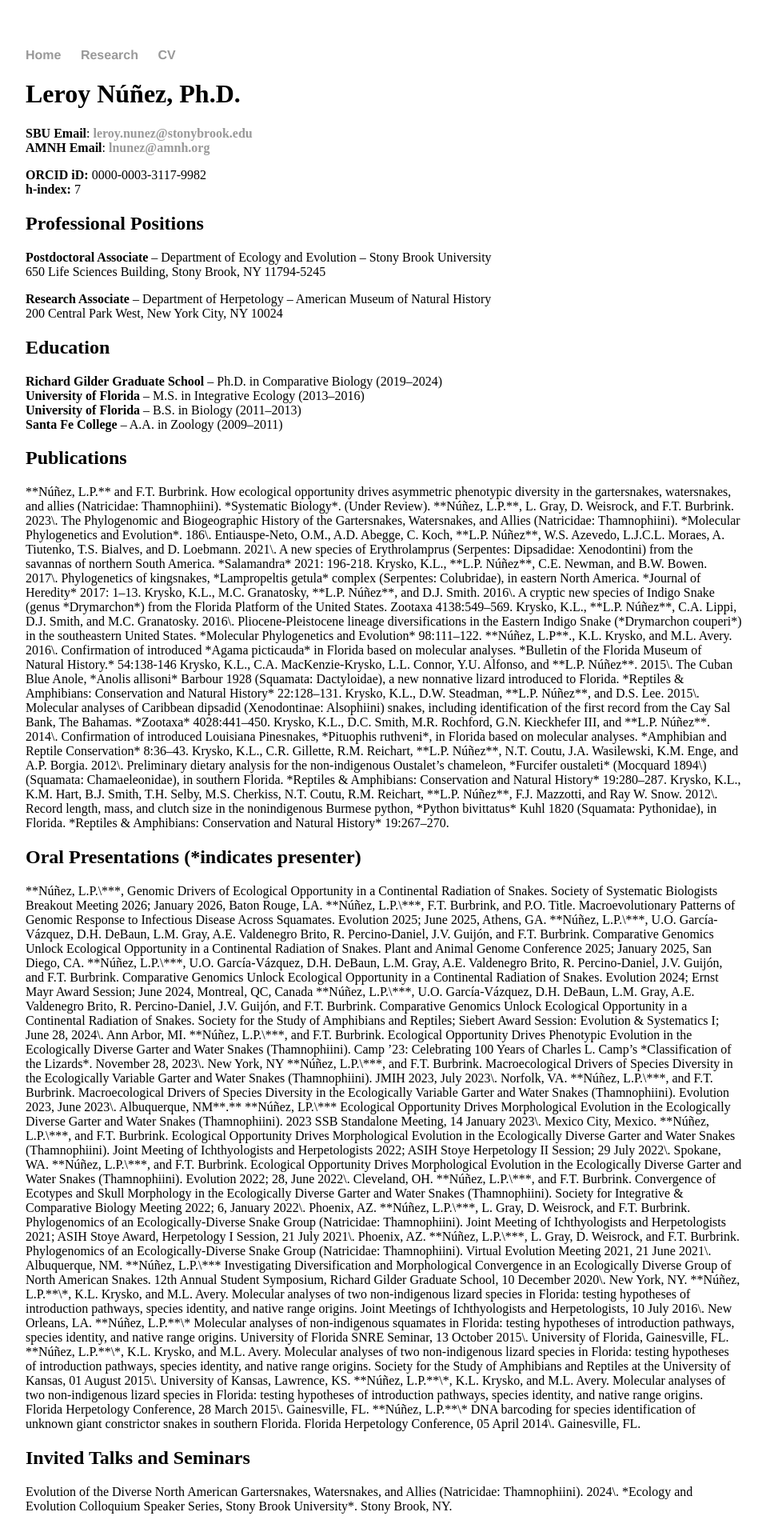
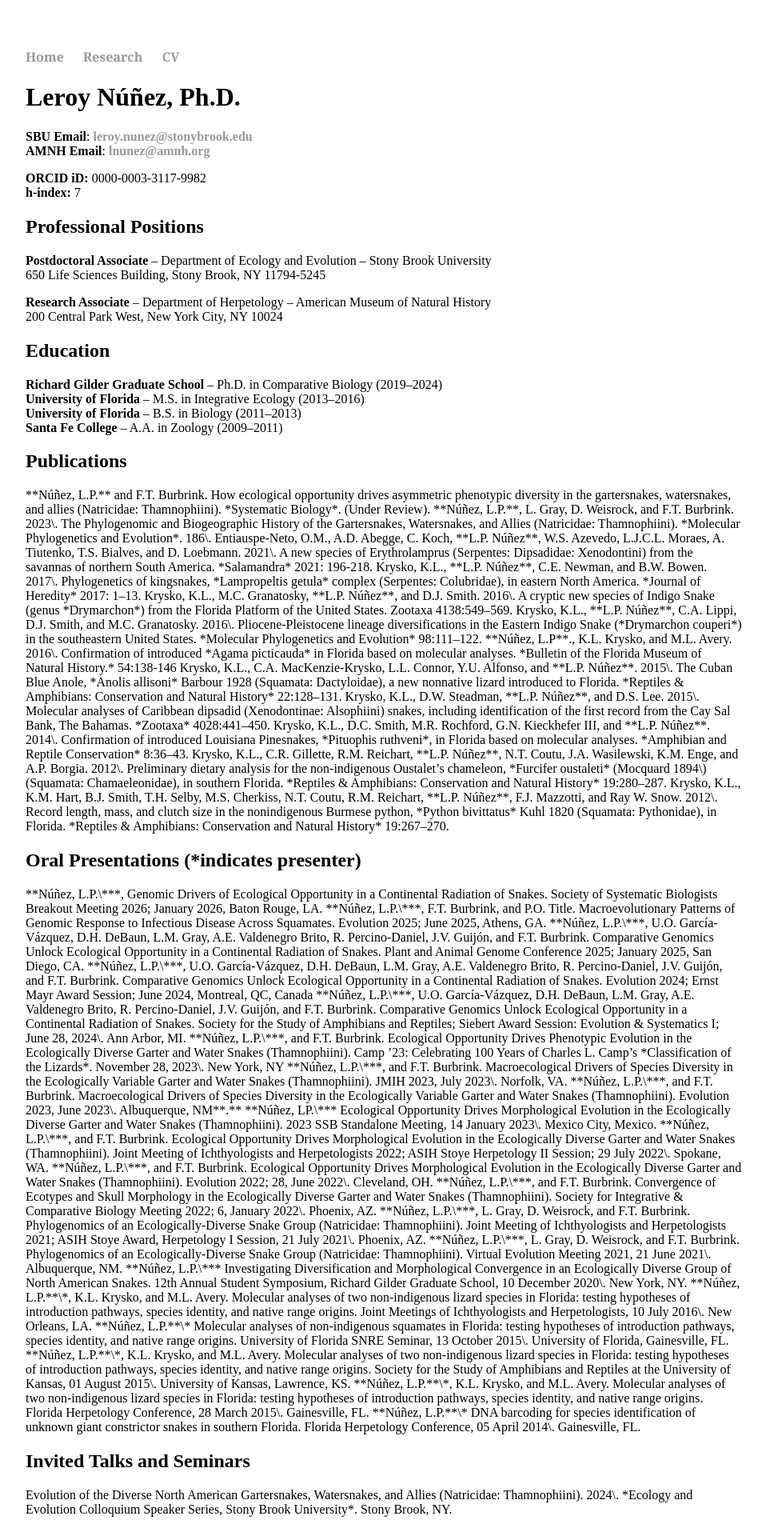
Before and after one commit to lpnunez/lpnunez.github.io, a Jekyll site: the page built from CV/index.md, in a window 1280 px wide. Shown: the top 1915 px of the page at 80% size, without its empty margins (160-1118 px from the left). Built offline with Jekyll 4.4.1, drawn with Linux system fonts in a browser that asks for light colours.

Commit message:
Change font-family to American Typewriter and Georgia
Updated font-family in nav and footer styles.

```diff
--- a/css/vitae.css
+++ b/css/vitae.css
@@ -3,7 +3,7 @@ body {
     width: 70%;
 }
 nav ul, footer ul {
-    font-family:'Helvetica', 'Arial', 'Sans-Serif';
+    font-family:"American Typewriter", "Georgia", "Times New Roman", serif;;
     padding: 0px;
     list-style: none;
     font-weight: bold;
@@ -23,3 +23,9 @@ footer {
     border-top: 1px solid #d5d5d5;
     font-size: .8em;
 }
+
+.pub-list p {
+  margin: 0 0 0.6em 0;
+  padding-left: 2em;
+  text-indent: -2em;
+}
```
